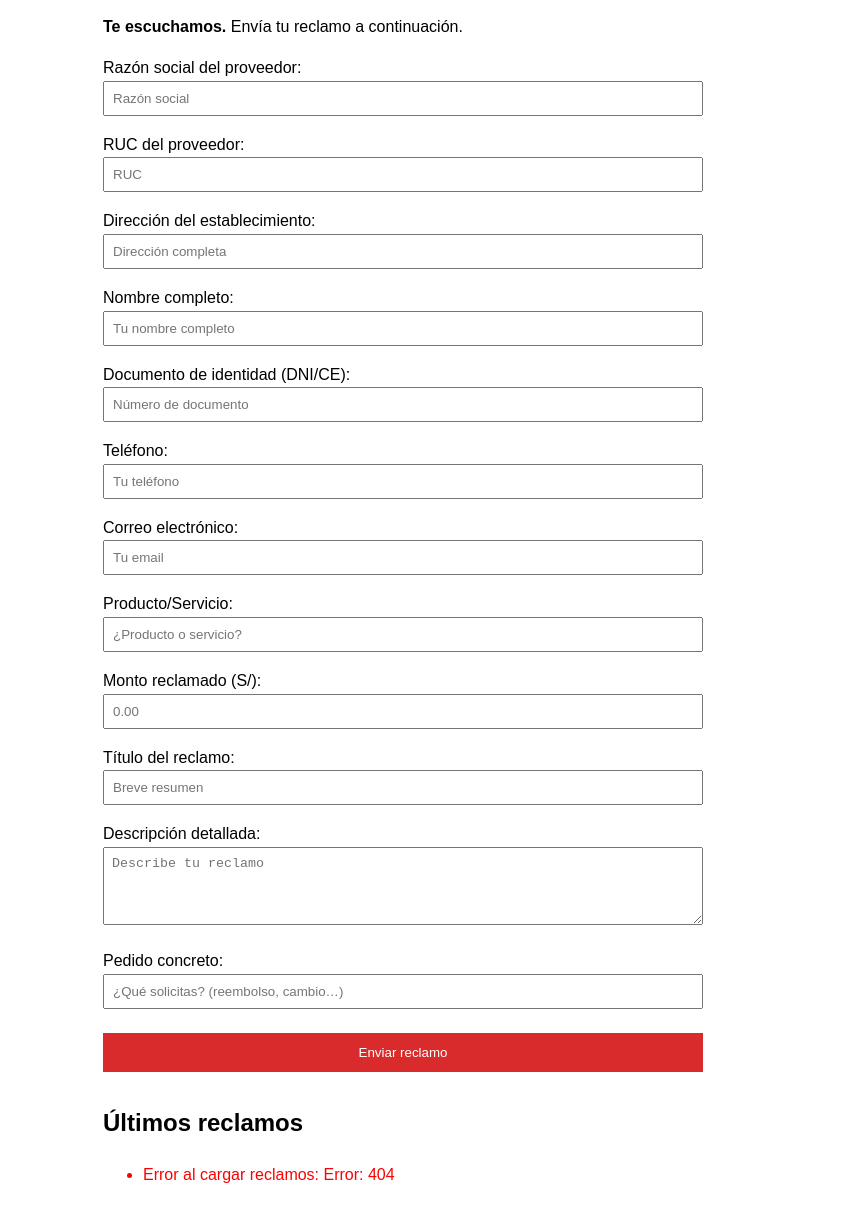
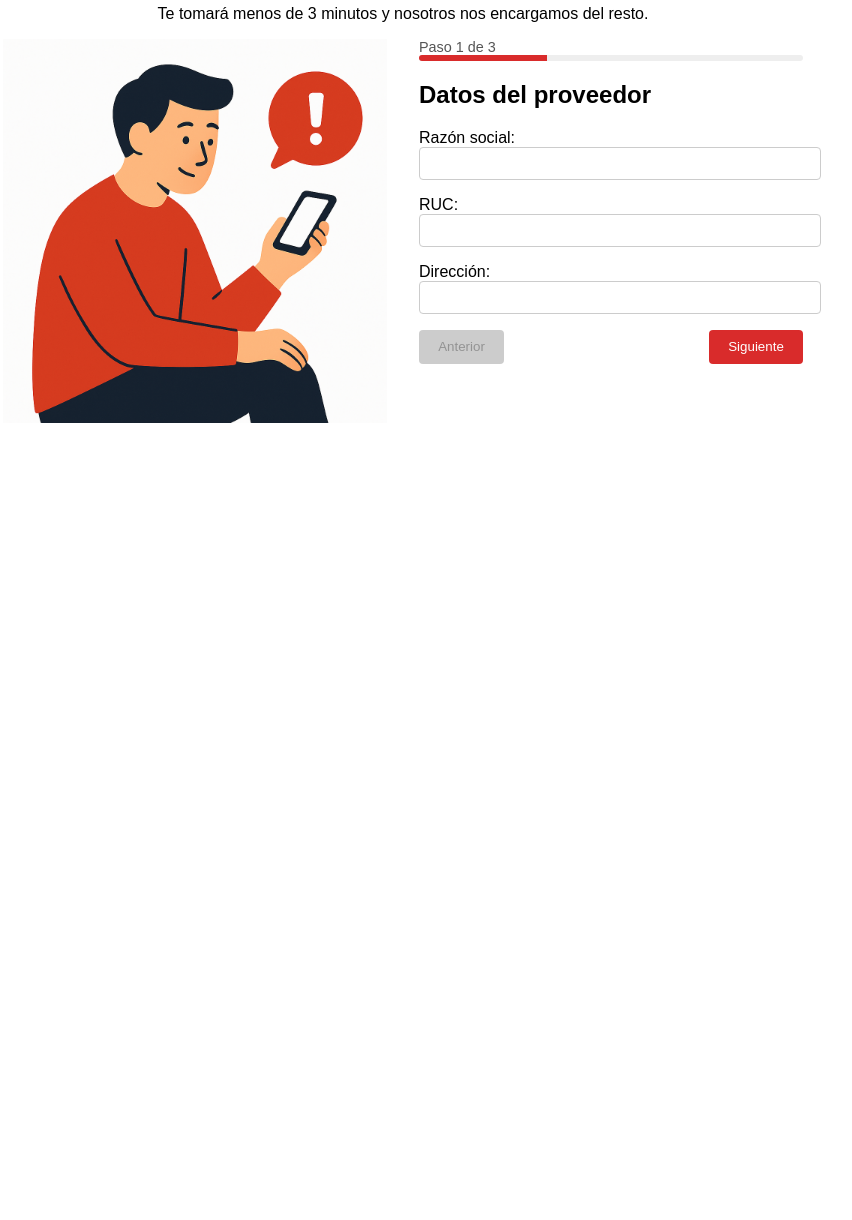
Before and after one commit to fglema/quejaya-mvp, an Eleventy site: page src/index.njk in a window 1280 px wide. Shown: the part 204-1424 px from the top of the page, without its empty margins (237-1089 px from the left). After the commit the page ends 800 px from the top, so only its background shows below. Built offline with nearby package versions, Linux system fonts and the light colour scheme; Eleventy itself is replaced by a stand-in of ours; files that its build step writes are made by us from their sources; no server answers.

Commit message:
Agregar wizard 3 pasos y ilustración, actualizar formulario multi-step

```diff
--- a/src/index.njk
+++ b/src/index.njk
@@ -6,120 +6,117 @@ permalink: "/index.html"
 <head>
   <meta charset="UTF-8">
   <title>QuejaYA.pe – Te escuchamos</title>
-  <meta name="viewport" content="width=device-width, initial-scale=1">
+  <meta name="viewport" content="width=device-width,initial-scale=1">
   <style>
-    body { font-family: sans-serif; max-width: 600px; margin: 2rem auto; padding: 0 1rem; line-height: 1.6; }
-    header img { max-width: 200px; height: auto; display: block; margin: 0 auto 1rem; }
-    h1 { color: #d92b2b; text-align: center; }
-    form label { display: block; margin: 1rem 0; }
-    input, textarea { width: 100%; padding: 0.5rem; box-sizing: border-box; }
-    button { display: block; width: 100%; margin: 1.5rem 0; padding: 0.75rem; background: #d92b2b; color: white; border: none; cursor: pointer; }
-    .complaints { margin-top: 2rem; }
-    .complaints li { margin-bottom: 0.75rem; }
+    body { font-family:sans-serif; max-width:800px; margin:2rem auto; padding:0 1rem; }
+    header { text-align:center; margin-bottom:2rem; }
+    header img { max-width:180px; }
+    .wizard { display:flex; flex-wrap:wrap; gap:2rem; }
+    .wizard__illustration { flex:1 1 300px; text-align:center; }
+    .wizard__illustration img { max-width:100%; height:auto; }
+    .wizard__steps { flex:1 1 300px; }
+    .progress { margin-bottom:1rem; font-size:.9rem; color:#555; }
+    .progress__bar { height:6px; background:#eee; border-radius:3px; overflow:hidden; }
+    .progress__fill { height:100%; width:33.33%; background:#d92b2b; transition:width .3s; }
+    .step { display:none; }
+    .step.active { display:block; }
+    .buttons { display:flex; justify-content:space-between; margin-top:1rem; }
+    .buttons button { padding:.6rem 1.2rem; border:none; border-radius:4px; cursor:pointer; }
+    .buttons .prev { background:#ccc; }
+    .buttons .next { background:#d92b2b; color:#fff; }
+    label { display:block; margin:1rem 0; }
+    input, textarea { width:100%; padding:.5rem; border:1px solid #ccc; border-radius:4px; }
   </style>
 </head>
 <body>
   <header>
-    <img src="/images/logo.png" alt="Logotipo de QuejaYA.pe">
+    <img src="/images/logo.png" alt="Logotipo QuejaYA.pe">
   </header>
-
-  <h1>QuejaYA.pe</h1>
-  <p><strong>Te escuchamos.</strong> Envía tu reclamo a continuación.</p>
+  <h1 style="text-align:center;color:#d92b2b;">QuejaYA.pe</h1>
+  <p style="text-align:center;">Te tomará menos de 3 minutos y nosotros nos encargamos del resto.</p>
 
   <form name="complaints" method="POST" data-netlify="true" netlify-honeypot="bot-field">
     <input type="hidden" name="form-name" value="complaints">
-    <p style="display:none">
-      <label>No rellenes esto si eres humano: <input name="bot-field"></label>
-    </p>
+    <p style="display:none"><label>No rellenes esto si eres humano: <input name="bot-field"></label></p>
 
-    <!-- Datos del proveedor -->
-    <label>
-      Razón social del proveedor:
-      <input type="text" name="provider_name" placeholder="Razón social" required>
-    </label>
-    <label>
-      RUC del proveedor:
-      <input type="text" name="provider_ruc" placeholder="RUC" required>
-    </label>
-    <label>
-      Dirección del establecimiento:
-      <input type="text" name="provider_address" placeholder="Dirección completa" required>
-    </label>
+    <div class="wizard">
+      <!-- Ilustración -->
+      <div class="wizard__illustration">
+        <img src="/images/illustration.png" alt="Ilustración usuario con smartphone">
+      </div>
 
-    <!-- Datos del consumidor -->
-    <label>
-      Nombre completo:
-      <input type="text" name="consumer_name" placeholder="Tu nombre completo" required>
-    </label>
-    <label>
-      Documento de identidad (DNI/CE):
-      <input type="text" name="consumer_id" placeholder="Número de documento" required>
-    </label>
-    <label>
-      Teléfono:
-      <input type="tel" name="consumer_phone" placeholder="Tu teléfono" required>
-    </label>
-    <label>
-      Correo electrónico:
-      <input type="email" name="consumer_email" placeholder="Tu email" required>
-    </label>
+      <!-- Pasos -->
+      <div class="wizard__steps">
+        <div class="progress">
+          <span id="step-indicator">Paso 1 de 3</span>
+          <div class="progress__bar"><div id="progress-fill" class="progress__fill"></div></div>
+        </div>
 
-    <!-- Detalle del reclamo -->
-    <label>
-      Producto/Servicio:
-      <input type="text" name="product_service" placeholder="¿Producto o servicio?" required>
-    </label>
-    <label>
-      Monto reclamado (S/):
-      <input type="number" name="amount" step="0.01" placeholder="0.00" required>
-    </label>
-    <label>
-      Título del reclamo:
-      <input type="text" name="title" placeholder="Breve resumen" required>
-    </label>
-    <label>
-      Descripción detallada:
-      <textarea name="description" rows="4" placeholder="Describe tu reclamo" required></textarea>
-    </label>
-    <label>
-      Pedido concreto:
-      <input type="text" name="specific_request" placeholder="¿Qué solicitas? (reembolso, cambio…)" required>
-    </label>
+        <!-- Step 1 -->
+        <div id="step-1" class="step active">
+          <h2>Datos del proveedor</h2>
+          <label>Razón social:<input type="text" name="provider_name" required></label>
+          <label>RUC:<input type="text" name="provider_ruc" required></label>
+          <label>Dirección:<input type="text" name="provider_address" required></label>
+        </div>
 
-    <button type="submit">Enviar reclamo</button>
+        <!-- Step 2 -->
+        <div id="step-2" class="step">
+          <h2>Datos del consumidor</h2>
+          <label>Nombre completo:<input type="text" name="consumer_name" required></label>
+          <label>DNI:<input type="text" name="consumer_id" required></label>
+          <label>Teléfono:<input type="tel" name="consumer_phone" required></label>
+          <label>Correo electrónico:<input type="email" name="consumer_email" required></label>
+        </div>
+
+        <!-- Step 3 -->
+        <div id="step-3" class="step">
+          <h2>Detalle del reclamo</h2>
+          <label>Producto/Servicio:<input type="text" name="product_service" required></label>
+          <label>Monto (S/):<input type="number" name="amount" step="0.01" required></label>
+          <label>Título:<input type="text" name="title" required></label>
+          <label>Descripción:<textarea name="description" rows="3" required></textarea></label>
+          <label>Pedido concreto:<input type="text" name="specific_request" required></label>
+        </div>
+
+        <!-- Botones -->
+        <div class="buttons">
+          <button type="button" class="prev" id="btn-prev" disabled>Anterior</button>
+          <button type="button" class="next" id="btn-next">Siguiente</button>
+        </div>
+      </div>
+    </div>
   </form>
 
-  <section class="complaints">
-    <h2>Últimos reclamos</h2>
-    <ul id="complaints-list"><li>Cargando…</li></ul>
-  </section>
-
   <script>
-    const ul = document.getElementById('complaints-list');
-    ul.innerHTML = '<li>Cargando…</li>';
-
-    fetch('/.netlify/functions/get-complaints')
-      .then(res => {
-        if (!res.ok) throw new Error(`Error: ${res.status}`);
-        return res.json();
-      })
-      .then(data => {
-        ul.innerHTML = '';
-        if (!data.length) {
-          ul.innerHTML = '<li>No hay reclamos aún.</li>';
-          return;
+    const totalSteps = 3, forms = [];
+    let current = 1;
+    const updateWizard = () => {
+      for(let i=1;i<=totalSteps;i++){
+        forms[i].classList.toggle('active', i===current);
+      }
+      document.getElementById('step-indicator').innerText = `Paso ${current} de ${totalSteps}`;
+      document.getElementById('progress-fill').style.width = `${(current/totalSteps)*100}%`;
+      document.getElementById('btn-prev').disabled = current===1;
+      document.getElementById('btn-next').innerText = current<totalSteps ? 'Siguiente' : 'Enviar reclamo';
+    };
+    document.addEventListener('DOMContentLoaded', ()=>{
+      for(let i=1;i<=totalSteps;i++){
+        forms[i] = document.getElementById(`step-${i}`);
+      }
+      document.getElementById('btn-next').addEventListener('click', ()=>{
+        if(current<totalSteps){
+          current++; updateWizard();
+        } else {
+          document.forms['complaints'].submit();
         }
-        data.slice(0, 5).forEach(c => {
-          const fecha = new Date(c.created_at).toLocaleDateString('es-PE');
-          const li = document.createElement('li');
-          li.innerHTML = `<strong>${c.data.provider_name}</strong> – ${c.data.title} <em>(${fecha})</em>`;
-          ul.appendChild(li);
-        });
-      })
-      .catch(err => {
-        ul.innerHTML = `<li style="color:red">Error al cargar reclamos: ${err.message}</li>`;
-        console.error(err);
       });
+      document.getElementById('btn-prev').addEventListener('click', ()=>{
+        if(current>1){
+          current--; updateWizard();
+        }
+      });
+    });
   </script>
 </body>
 </html>
```
Also changed, not shown: src/images/illustration.png (added).
